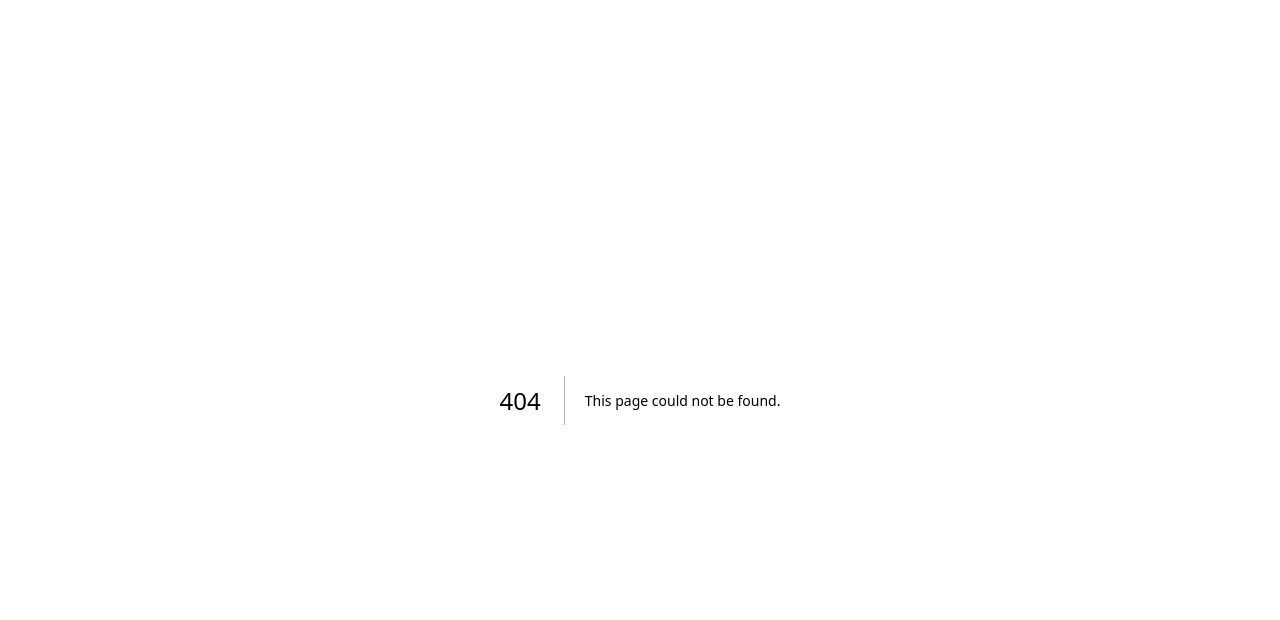
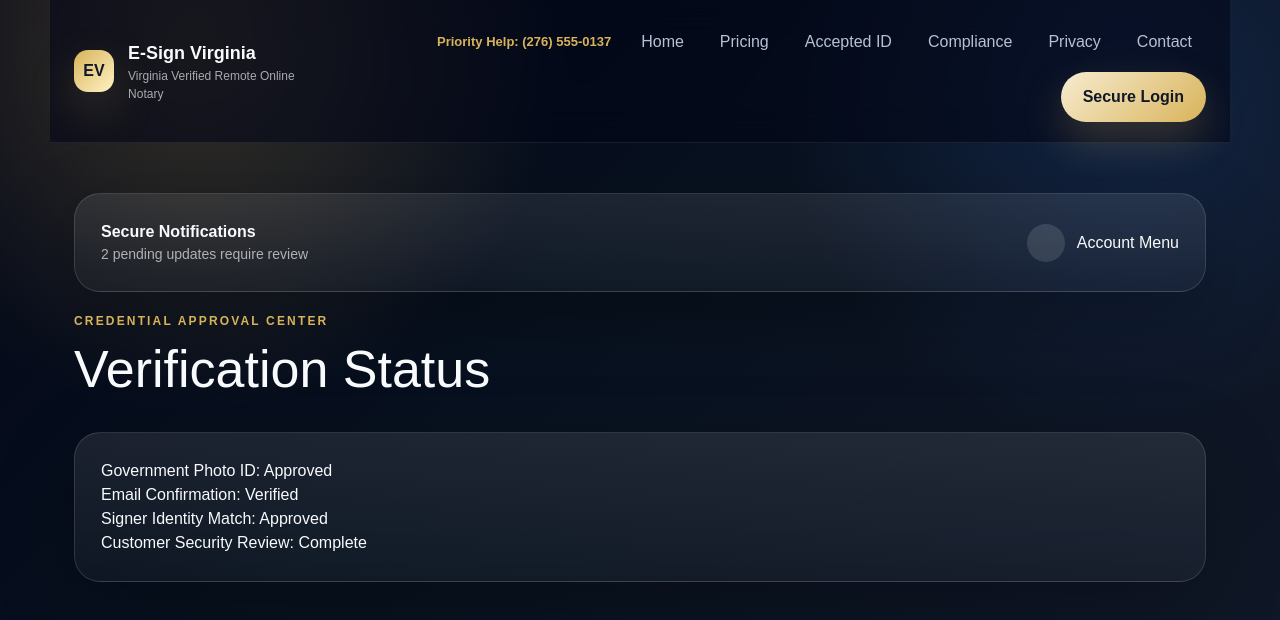
Before and after one commit to rawillia9801/esign, a Next.js app: page /customer/verification in a window 1280 px wide. Before the commit this address had no page. Shown: the top 620 px of the page. Built offline with nearby package versions, Linux system fonts and the light colour scheme.

Commit message:
Add customer verification page for live route consistency

```diff
--- /dev/null
+++ b/app/customer/verification/page.tsx
@@ -0,0 +1,21 @@
+import Header from '../../../components/Header'
+import ProfileBar from '../../../components/ProfileBar'
+
+export default function VerificationPage(){
+ return (
+  <main className="container">
+   <Header />
+   <div style={{padding:'50px 0'}}>
+    <ProfileBar />
+    <div className="eyebrow">Credential Approval Center</div>
+    <h1 style={{fontSize:'52px'}}>Verification Status</h1>
+    <div className="card" style={{marginTop:'24px'}}>
+      <p>Government Photo ID: Approved</p>
+      <p>Email Confirmation: Verified</p>
+      <p>Signer Identity Match: Approved</p>
+      <p>Customer Security Review: Complete</p>
+    </div>
+   </div>
+  </main>
+ )
+}
```
